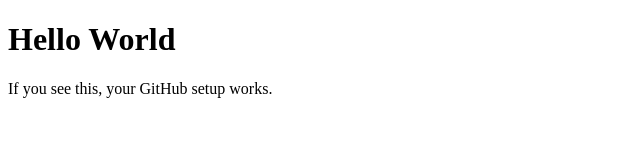
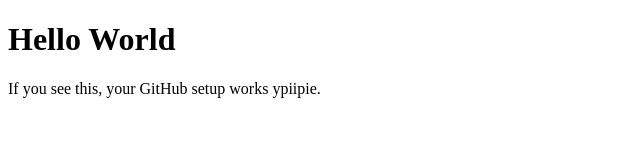
Before and after one commit to aston-geh/website-demo, a plain HTML site: page index.html in a window 1280 px wide. Shown: the full height of the page, 0-640 px from the left. Drawn offline with Linux system fonts and the light colour scheme.

Commit message:
Update index.html

```diff
--- a/index.html
+++ b/index.html
@@ -5,6 +5,6 @@
 </head>
 <body>
     <h1>Hello World</h1>
-    <p>If you see this, your GitHub setup works.</p>
+    <p>If you see this, your GitHub setup works ypiipie.</p>
 </body>
 </html>
```
